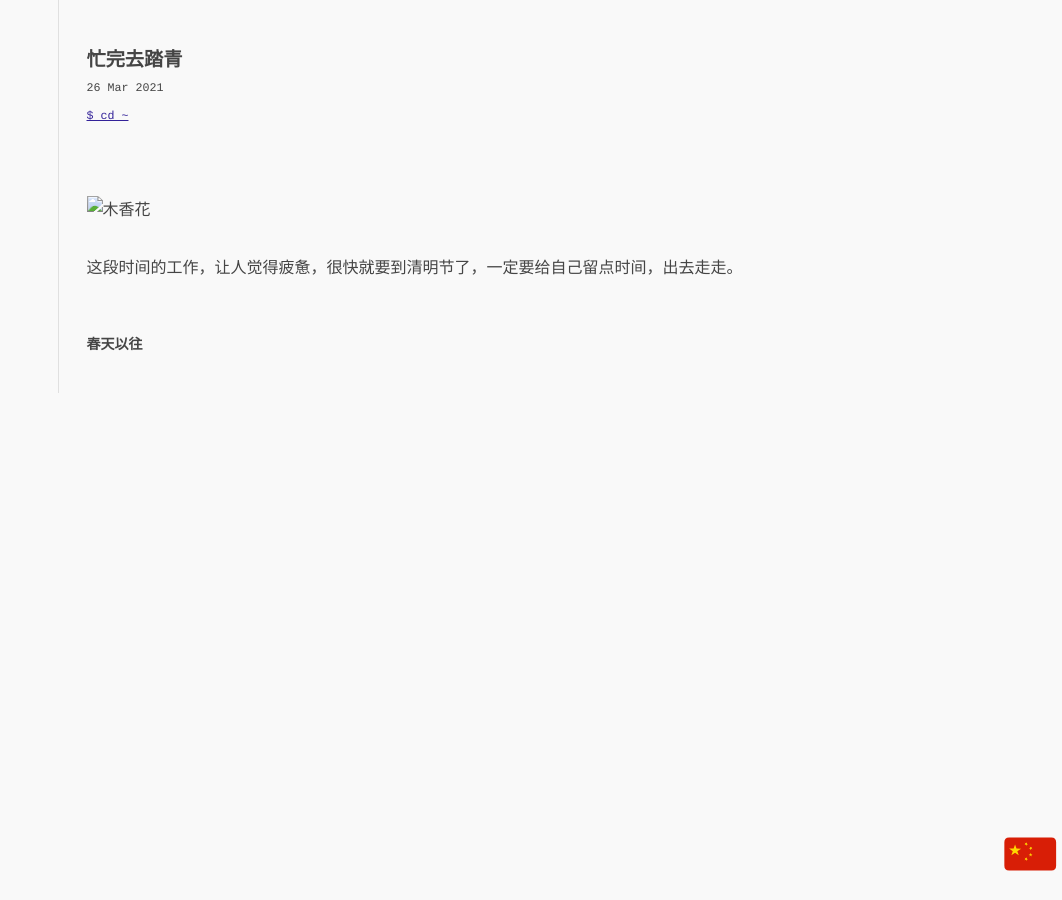
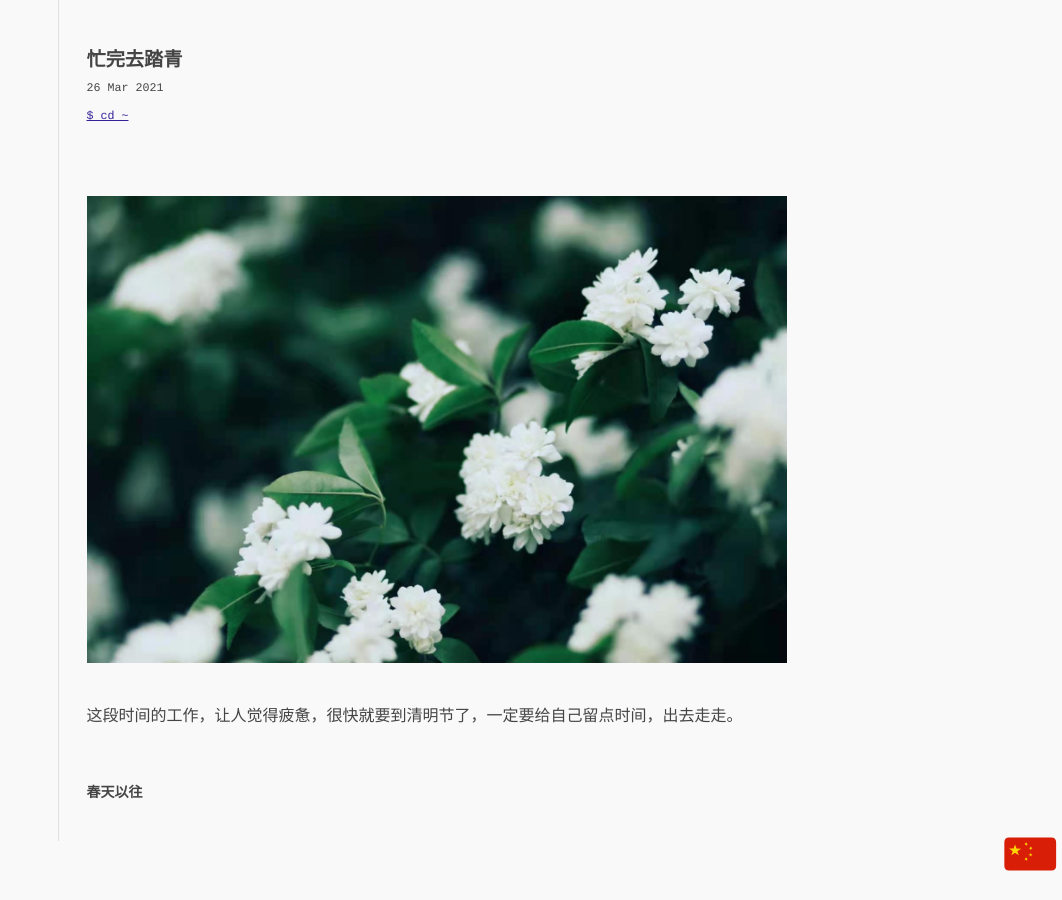
Before and after one commit to Sansuiz/sansuiz.github.io, a Jekyll site: the page built from _posts/2021-03-26-qu-ta-qing.md, in a window 1280 px wide. Shown: the whole page, without its empty margins (218-1280 px from the left). Built offline with Jekyll 4.4.1, drawn with Linux system fonts in a browser that asks for light colours.

Commit message:
Update 2021-03-26-qu-ta-qing.md

```diff
--- a/_posts/2021-03-26-qu-ta-qing.md
+++ b/_posts/2021-03-26-qu-ta-qing.md
@@ -7,6 +7,6 @@ footer_content: "春天以往"
 ---
 
 
-![木香花](https://sansuiz.github.io/images/tu/210326.jpg)
+![木香花](https://sansuiz.github.io/images/tu/2021/210326.jpg)
 
 这段时间的工作，让人觉得疲惫，很快就要到清明节了，一定要给自己留点时间，出去走走。
```
